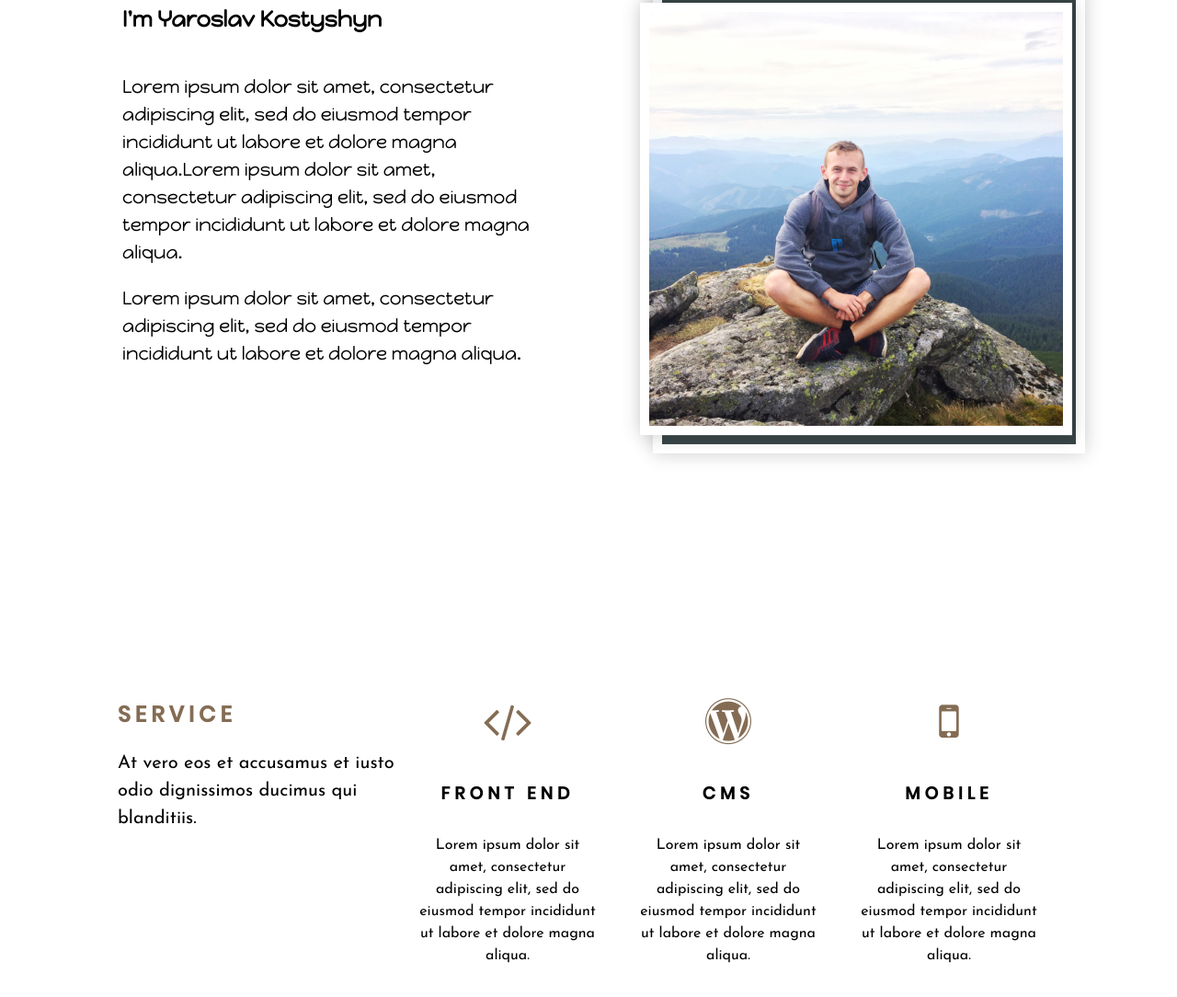
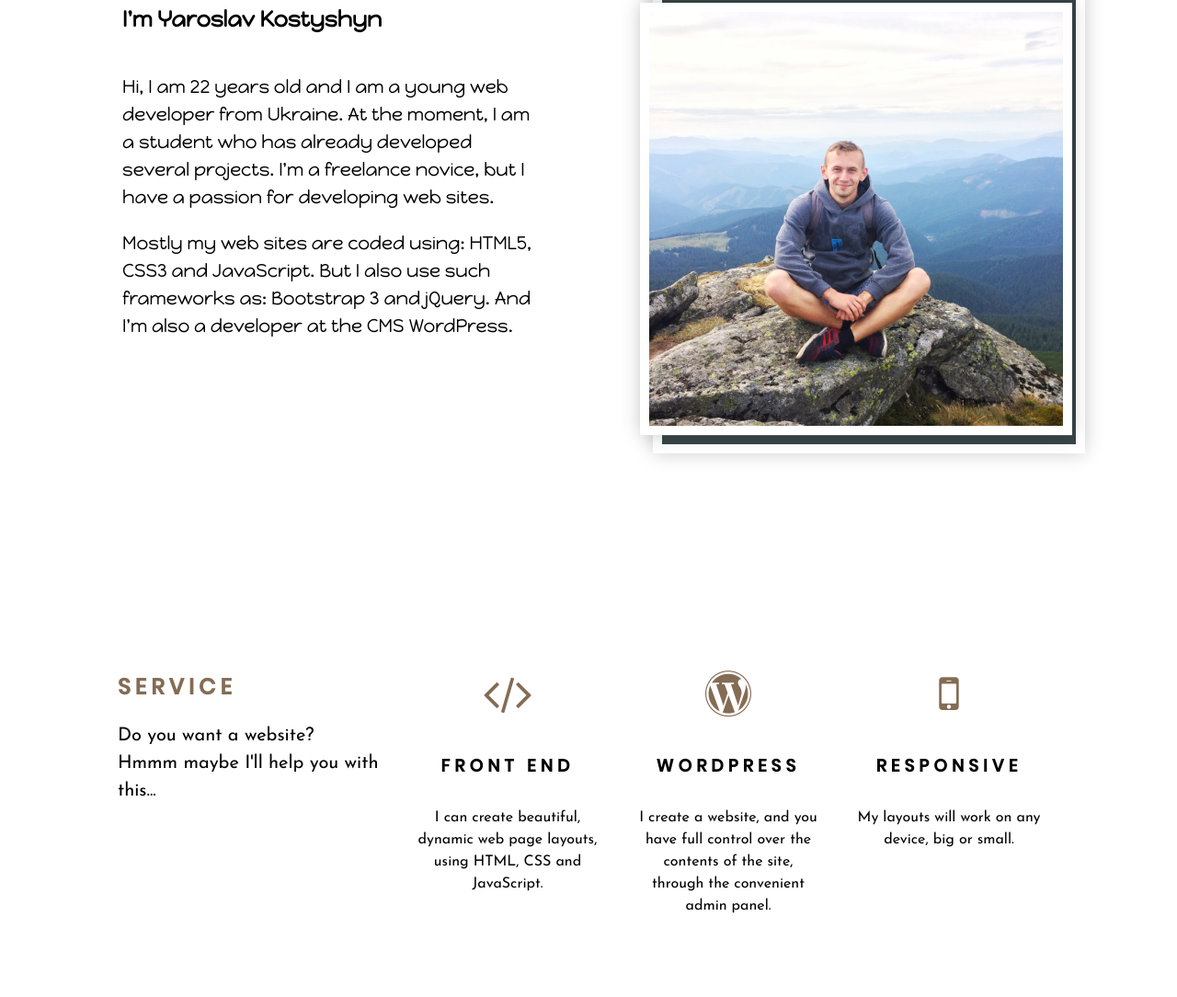
Before and after one commit to mycreativedev/mycreativedev.github.io, a plain HTML site: page index.html in a window 1280 px wide. Shown: the part 897-1981 px from the top of the page at 92% size. Drawn offline with nearby package versions, Linux system fonts and the light colour scheme.

Commit message:
Commit fourteen - add text
Add informations for me.

```diff
--- a/css/style.css
+++ b/css/style.css
@@ -172,7 +172,7 @@ header{
     top: 50%; margin-top: -1px;
     left: 50%; margin-left: -10px;
     width: 20px;
-    height: 3px;
+    height: 4px;
     background-color: #939ea2;
 }
 
--- a/index.html
+++ b/index.html
@@ -77,8 +77,8 @@
         <section class="about" id="about">
             <div class="about-text wow fadeInLeft">
                 <h3>I'm Yaroslav Kostyshyn</h3>
-                <p>Lorem ipsum dolor sit amet, consectetur adipiscing elit, sed do eiusmod tempor incididunt ut labore et dolore magna aliqua.Lorem ipsum dolor sit amet, consectetur adipiscing elit, sed do eiusmod tempor incididunt ut labore et dolore magna aliqua.</p>
-                <p>Lorem ipsum dolor sit amet, consectetur adipiscing elit, sed do eiusmod tempor incididunt ut labore et dolore magna aliqua.</p>
+                <p>Hi, I am 22 years old and I am a young web developer from Ukraine. At the moment, I am a student who has already developed several projects. I'm a freelance novice, but I have a passion for developing web sites.</p>
+                <p>Mostly my web sites are coded using: HTML5, CSS3 and JavaScript. But I also use such frameworks as: Bootstrap 3 and jQuery. And I'm also a developer at the CMS WordPress.</p>
             </div>
             <div class="about-img">
                 <img src="img/about_2.JPG" alt="me" class="wow pulse">
@@ -89,23 +89,23 @@
         <section class="service" id="service">
             <div class="service-title wow fadeInLeft">
                 <h3>Service</h3>
-                <p>At vero eos et accusamus et iusto odio dignissimos ducimus qui blanditiis.</p>
+                <p>Do you want a website?</br>Hmmm maybe I'll help you with this...</p>
             </div>
             <div class="service-blocks wow fadeInUp">
                 <div class="ser-block">
                     <i class="fa fa-code" aria-hidden="true"></i>
                     <h3>Front End</h3>
-                    <p>Lorem ipsum dolor sit amet, consectetur adipiscing elit, sed do eiusmod tempor incididunt ut labore et dolore magna aliqua.</p>
+                    <p>I can create beautiful, dynamic web page layouts, using HTML, CSS and JavaScript.</p>
                 </div>
                 <div class="ser-block">
                     <i class="fa fa-wordpress" aria-hidden="true"></i>
-                    <h3>CMS</h3>
-                    <p>Lorem ipsum dolor sit amet, consectetur adipiscing elit, sed do eiusmod tempor incididunt ut labore et dolore magna aliqua.</p>
+                    <h3>wordpress</h3>
+                    <p>I create a website, and you have full control over the contents of the site, through the convenient admin panel.</p>
                 </div>
                 <div class="ser-block">
                     <i class="fa fa-mobile" aria-hidden="true"></i>
-                    <h3>Mobile</h3>
-                    <p>Lorem ipsum dolor sit amet, consectetur adipiscing elit, sed do eiusmod tempor incididunt ut labore et dolore magna aliqua.</p>
+                    <h3>Responsive</h3>
+                    <p>My layouts will work on any device, big or small.</p>
                 </div>
             </div>
         </section>
```
